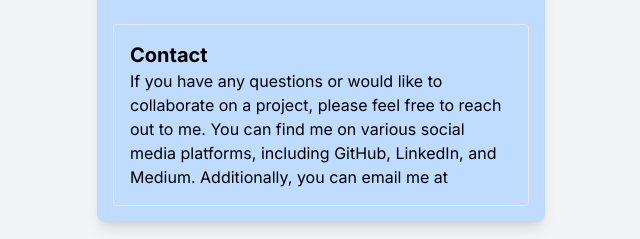
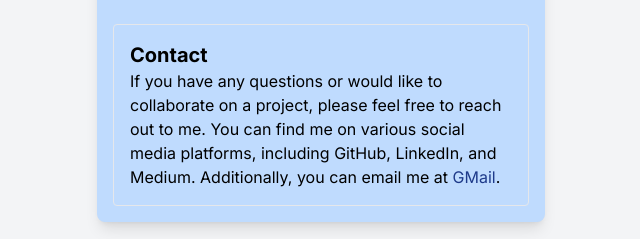
Before and after one commit to Chen-Abudi/my-profile-card, a Next.js app: page / in a window 1280 px wide. Both pictures are taken after a click on the button "Contact". Shown: the part 511-750 px from the top of the page, without its empty margins (319-959 px from the left). Built offline with nearby package versions, Linux system fonts and the light colour scheme.

Commit message:
feat: Add an email with initial style

```diff
--- a/src/components/profile/tabs/ContactTab.tsx
+++ b/src/components/profile/tabs/ContactTab.tsx
@@ -9,7 +9,10 @@ const ContactTab: React.FC = () => {
         please feel free to reach out to me. You can find me on various social
         media platforms, including GitHub, LinkedIn, and Medium. Additionally,
         you can email me at{" "}
-        {/* <a href="mailto:XXXXXXXXXXXXXXXXXXXXX">XXXXXXXXXXXXXXXXXXXXX</a>. */}
+        <a href="mailto:cheezumcali23@gmail.com" className="text-blue-900">
+          GMail
+        </a>
+        .
       </p>
     </div>
   );
```
